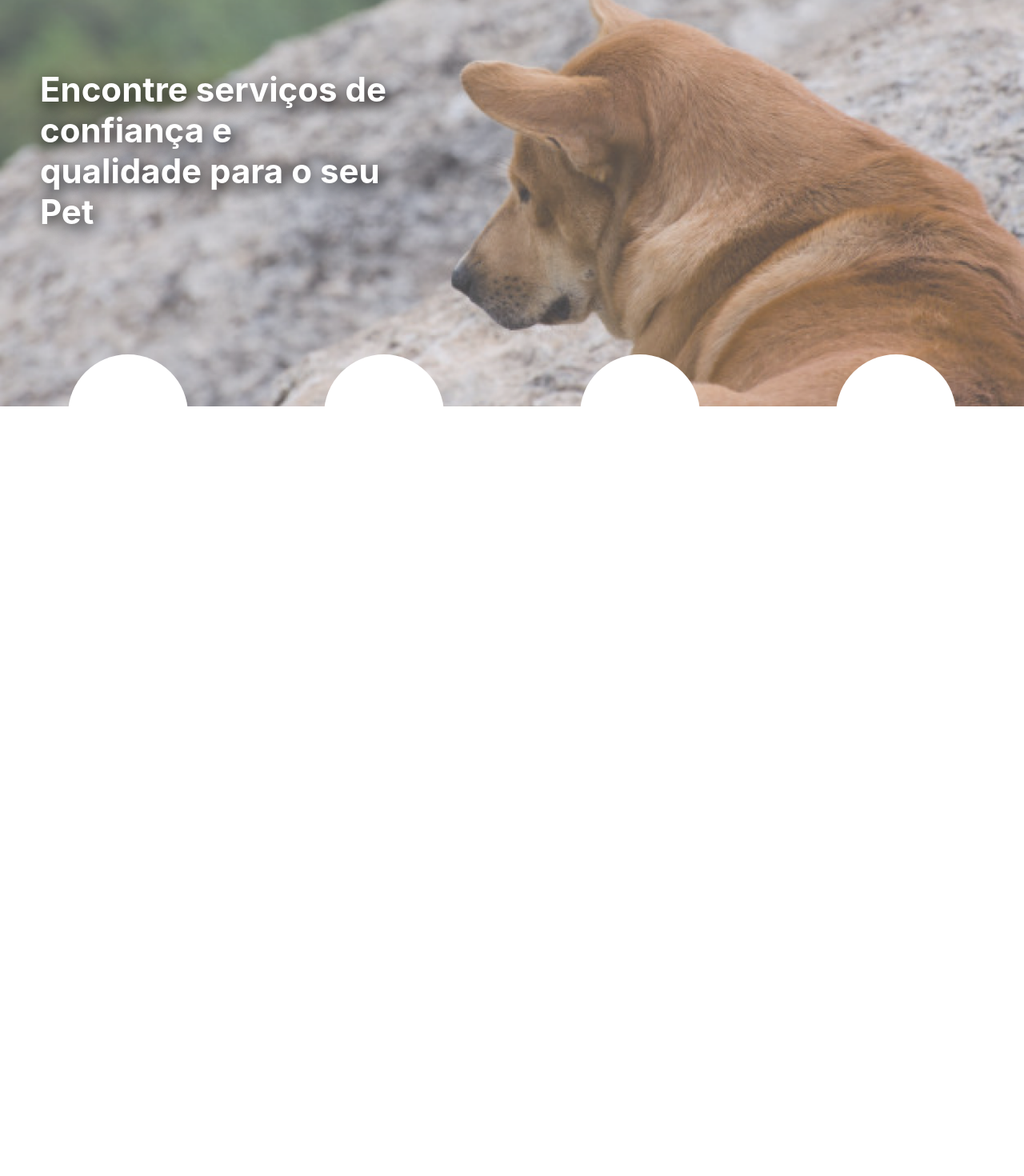
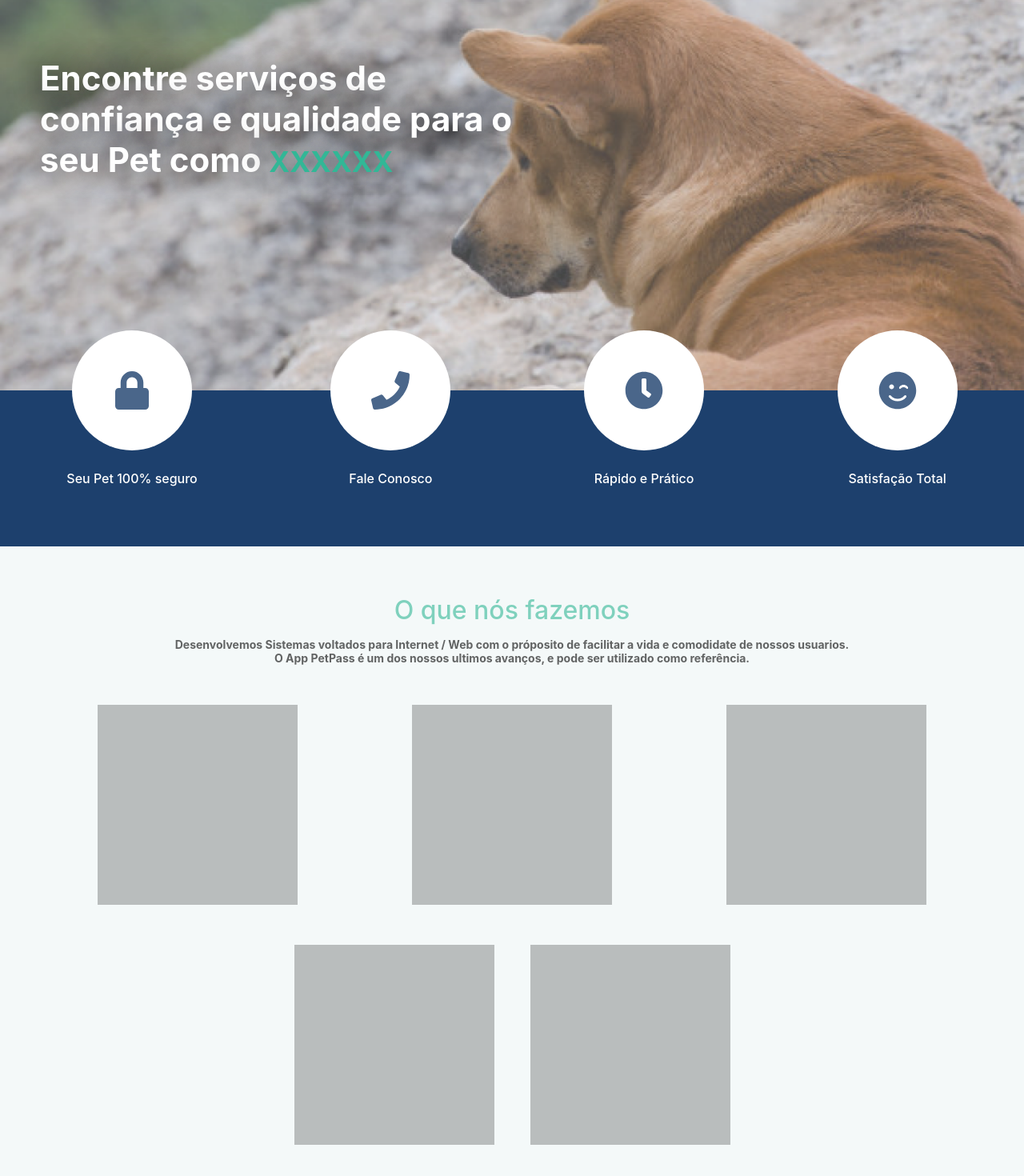
Before and after one commit to Dricosta/petpass, a React (Create React App) app: page / in a window 1280 px wide. Shown: the part 192-1662 px from the top of the page at 80% size. Before the commit the page ends 800 px from the top, so only its background shows below. Built offline with nearby package versions, Linux system fonts and the light colour scheme.

Commit message:
Ajustes Landpage 30% - include Axios API

```diff
--- a/package.json
+++ b/package.json
@@ -4,6 +4,8 @@
   "private": true,
   "dependencies": {
     "@fortawesome/fontawesome-svg-core": "^1.2.15",
+    "@fortawesome/free-solid-svg-icons": "^5.7.2",
+    "@fortawesome/react-fontawesome": "^0.1.4",
     "@material-ui/core": "^3.9.2",
     "@material-ui/icons": "^3.0.2",
     "axios": "^0.18.0",
--- a/src/components/Navbar/navbar.scss
+++ b/src/components/Navbar/navbar.scss
@@ -5,6 +5,9 @@
     display: flex;
     align-items: center;
     justify-content: space-between;
+    box-shadow: rgba(0, 0, 0, 0.2) -2px 1px 20px 0px;
+    position: fixed;
+    z-index: 99;
     img{
         width: 7%;
         margin-left: 50px;
--- a/src/pages/landpage/landpage.js
+++ b/src/pages/landpage/landpage.js
@@ -1,5 +1,8 @@
 import React, { Component } from 'react';
+import { FontAwesomeIcon } from '@fortawesome/react-fontawesome'
+import { faLock, faPhone, faClock, faSmileWink } from '@fortawesome/free-solid-svg-icons'
 import './landpage.scss';
+
 
 
 class Landpage extends Component {
@@ -7,22 +10,61 @@ class Landpage extends Component {
       return (
         <div className="Landpage">
             <div className="Landpage__background">
-                <h1>Encontre serviços de confiança e qualidade para o seu Pet </h1>
+                <h1>Encontre serviços de confiança e qualidade para o seu Pet como <small>XXXXXX</small></h1>
             </div>
-            <div className="Landpage__group-circle" >
-                <div>
+            <div className="Landpage__content">
+                <div className="Landpage__group-circle" >
+                    <div className="Landpage__group-circle__content">
+                        <div className="Landpage__group-circle__content__circle">
+                            <FontAwesomeIcon className="icon" icon={faLock} />
+                        </div>
+                        <small>Seu Pet 100% seguro</small>
+                    </div>
 
-                </div>
-                <div>
+                    <div className="Landpage__group-circle__content">
+                        <div className="Landpage__group-circle__content__circle">
+                            <FontAwesomeIcon className="icon" icon={faPhone} />
+                        </div>
+                        <small>Fale Conosco</small>
+                    </div>
 
-                </div>
-                <div>
+                    <div className="Landpage__group-circle__content">
+                        <div className="Landpage__group-circle__content__circle">
+                            <FontAwesomeIcon className="icon" icon={faClock} />
+                        </div>
+                        <small>Rápido e Prático</small>
+                    </div>
 
-                </div>
-                <div>
-
+                    <div className="Landpage__group-circle__content">
+                        <div className="Landpage__group-circle__content__circle">
+                            <FontAwesomeIcon className="icon" icon={faSmileWink} />
+                        </div>
+                        <small>Satisfação Total</small>
+                    </div>
                 </div>
             </div>
+
+
+
+
+            <section className="About-us">
+                <h2>O que nós fazemos</h2>
+                <h3>Desenvolvemos Sistemas voltados para Internet / Web
+                com o próposito de facilitar a vida e comodidate de nossos
+                usuarios.<br/> O App PetPass é um dos nossos ultimos avanços, e pode
+                ser utilizado como referência.</h3>
+                <div className="About-us__team">
+                    <div className="About-us__team-primary">
+                        <div className="About-us__team-primary__cards"></div>
+                        <div className="About-us__team-primary__cards"></div>
+                        <div className="About-us__team-primary__cards"></div>
+                    </div>
+                    <div className="About-us__team-secundary">
+                        <div className="About-us__team-secundary__cards"></div>
+                        <div className="About-us__team-secundary__cards"></div>
+                    </div>
+                </div>
+            </section>
         </div>
       );
     }
--- a/src/pages/landpage/landpage.scss
+++ b/src/pages/landpage/landpage.scss
@@ -1,7 +1,8 @@
 .Landpage{
+    background: #f4f9f9;
     &__background{
         width: 100%;
-        height: 80vh;
+        height: 85vh;
         background: url('../../assets/background.png') no-repeat;
         background-size: cover;
         background-position: center;
@@ -11,10 +12,17 @@
         h1{
             color: #fff;
             margin-left: 50px;
-            width: 450px;
-            text-shadow: 4px 5px 20px #000;
+            width: 600px;
+            text-shadow: 0px 0px 40px #000;
             font-size: 42px;
+            small{
+                color: #32B796;
+            }
         }
+    }
+    &__content{
+        width: 100%;
+        background: #1D406D;
     }
     &__group-circle{
         width: 100%;
@@ -22,14 +30,98 @@
         display: flex;
         justify-content: space-around;
         align-items: center;
-        margin-top: -65px;
+        transform: translateY(-75px);
         margin-left: auto;
         margin-right: auto;
-        div{
-            width: 150px;
-            height: 150px;
-            background: #fff;
-            border-radius: 100px;
+        &__content{
+            display: flex;
+            align-items: center;
+            justify-content: center;
+            flex-direction: column;
+            &__circle{
+                width: 150px;
+                height: 150px;
+                background: #fff;
+                border-radius: 100px;
+                display: flex;
+                align-items: center;
+                justify-content: center;
+                transition: all ease-in-out .5s;
+                &:hover{
+                    box-shadow: 2px 2px 35px -5px #f9f9f9;
+                    cursor: pointer;
+                }
+            }
+            .icon{
+                color: #1D406D;
+                font-size: 48px;
+                opacity: 0.8;
+            }
+            small{
+                color: #fff;
+                font-size: 16px;
+                font-weight: 500;
+                display: block;
+                margin-top: 25px;
+            }
+        }
+    }
+
+    .About-us{
+        padding: 60px 0px;
+        opacity: 0.6;
+        display: flex;
+        align-items: center;
+        justify-content: center;
+        flex-direction: column;
+        h2{
+            color: #32B796;
+            font-size: 32px;
+            font-weight: 500;
+        }
+        h3{
+            text-align: center;
+            font-size: 14px;
+            padding-top: 15px;
+        }
+        &__team{
+            width: 100%;
+            // height: 500px;
+            // background: red;
+            opacity: 0.5;
+            display: flex;
+            flex-direction: column;
+            padding: 50px;
+            &-primary{
+                width: 100%;
+                max-width: 1400px;
+                // background: green;
+                margin-left: auto;
+                margin-right: auto;
+                display: flex;
+                flex-direction: row;
+                justify-content: space-around;
+                &__cards{
+                    width: 250px;
+                    height: 250px;
+                    background: #333;
+                }
+            }
+            &-secundary{
+                width: 50%;
+                max-width: 1400px;
+                // background: pink;
+                margin-top: 50px;
+                margin-left: auto;
+                margin-right: auto;
+                display: flex;
+                justify-content: space-around;
+                &__cards{
+                    width: 250px;
+                    height: 250px;
+                    background: #333;
+                }
+            }
         }
     }
 }
--- a/src/services/api.js
+++ b/src/services/api.js
@@ -0,0 +1,5 @@
+import axios from 'axios';
+
+const api = axios.create({ baseURL: '' });
+
+export default api;
```
Also changed, not shown: 2 other files (tests, documents, lock files or other folders).
